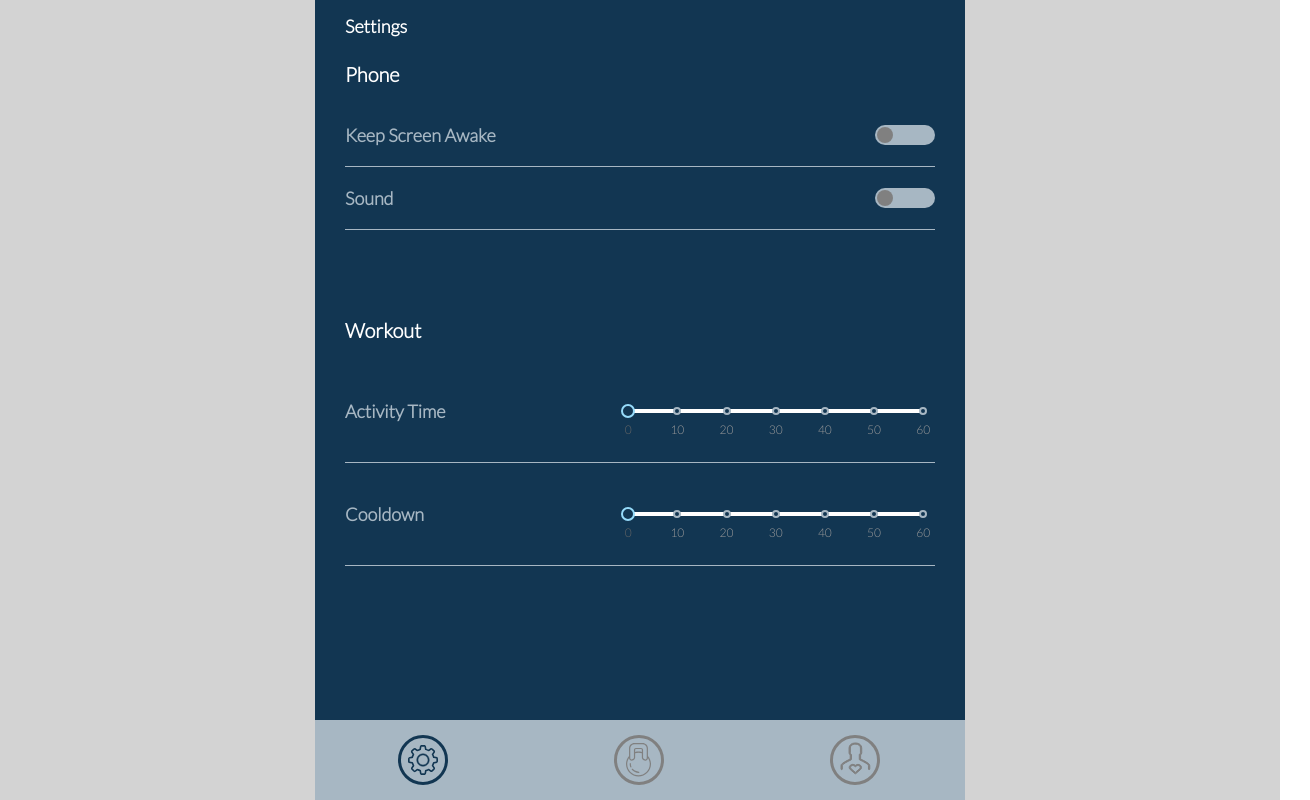
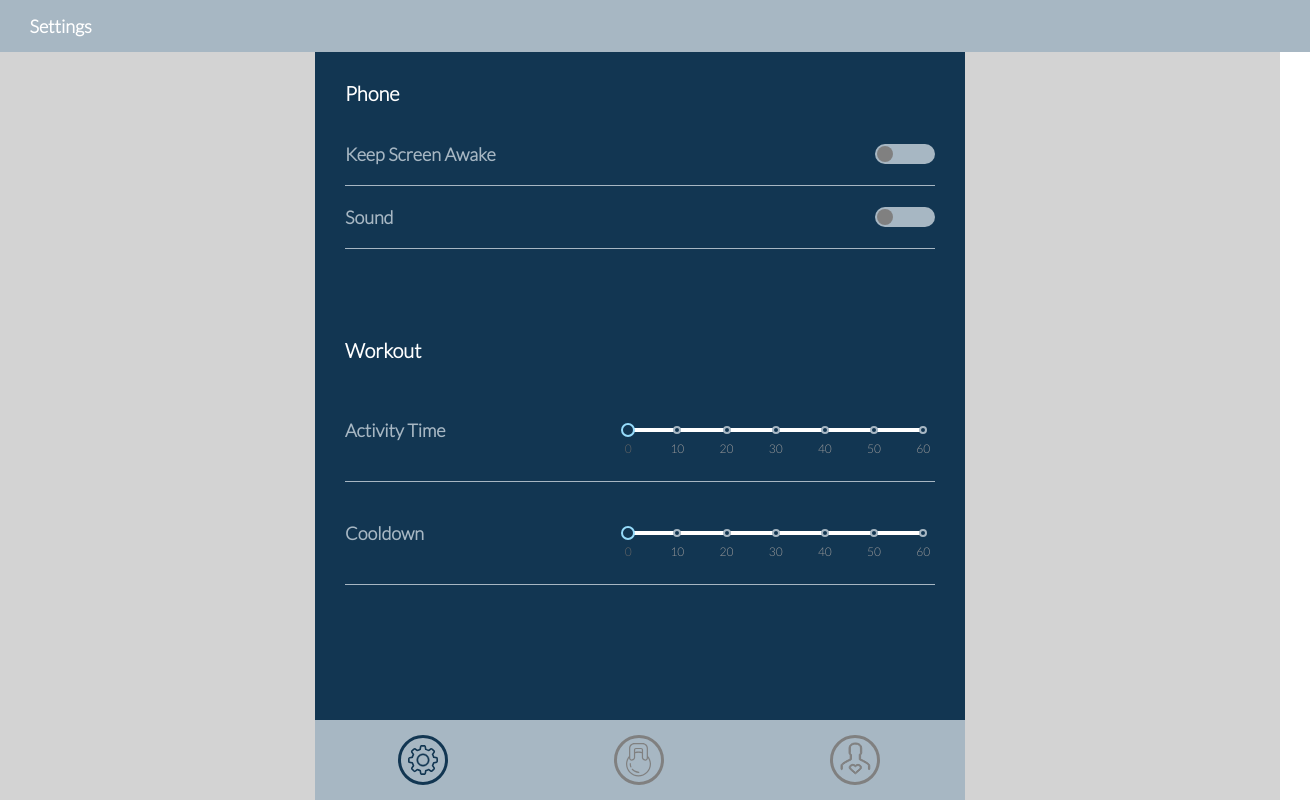
Before and after one commit to maiki-mo/criit, a React (Create React App) app: page /settings in a window 1280 px wide. Shown: the whole page, 1310 px wide, since content can reach past the window. Built offline with nearby package versions, Linux system fonts and the light colour scheme.

Commit message:
more styling updates

```diff
--- a/src/components/ScreenHeader.js
+++ b/src/components/ScreenHeader.js
@@ -4,16 +4,19 @@ export default ( {
     title,
     titleColor,
     titleSize,
+    backgroundColor,
     containerStyles,
 } ) => {
     const localStyles = {
         container: {
-            width: '100%',
+            width: '100vw',
+            paddingLeft: '10%',
+            marginBottom: '5%',
+            backgroundColor,
             ...containerStyles,
         },
         text: {
             textAlign: 'left',
-            paddingBottom: 10,
             color: titleColor,
             fontSize: titleSize,
         },
--- a/src/screens/Settings.js
+++ b/src/screens/Settings.js
@@ -59,6 +59,7 @@ export default ( { containerStyles } ) => {
                 title="Settings"
                 titleColor={colors.white}
                 titleSize={18}
+                backgroundColor={colors.lightBlue}
             />
             <section style={localStyles.sectionContainer}>
                 <div style={localStyles.subHeader}>
--- a/src/screens/User.js
+++ b/src/screens/User.js
@@ -44,6 +44,7 @@ export default ( { containerStyles } ) => {
                 title="User"
                 titleColor={colors.white}
                 titleSize={18}
+                backgroundColor={colors.lightBlue}
             />
             <section style={localStyles.subContainer}>
                 <div style={localStyles.subHeader}>
```
